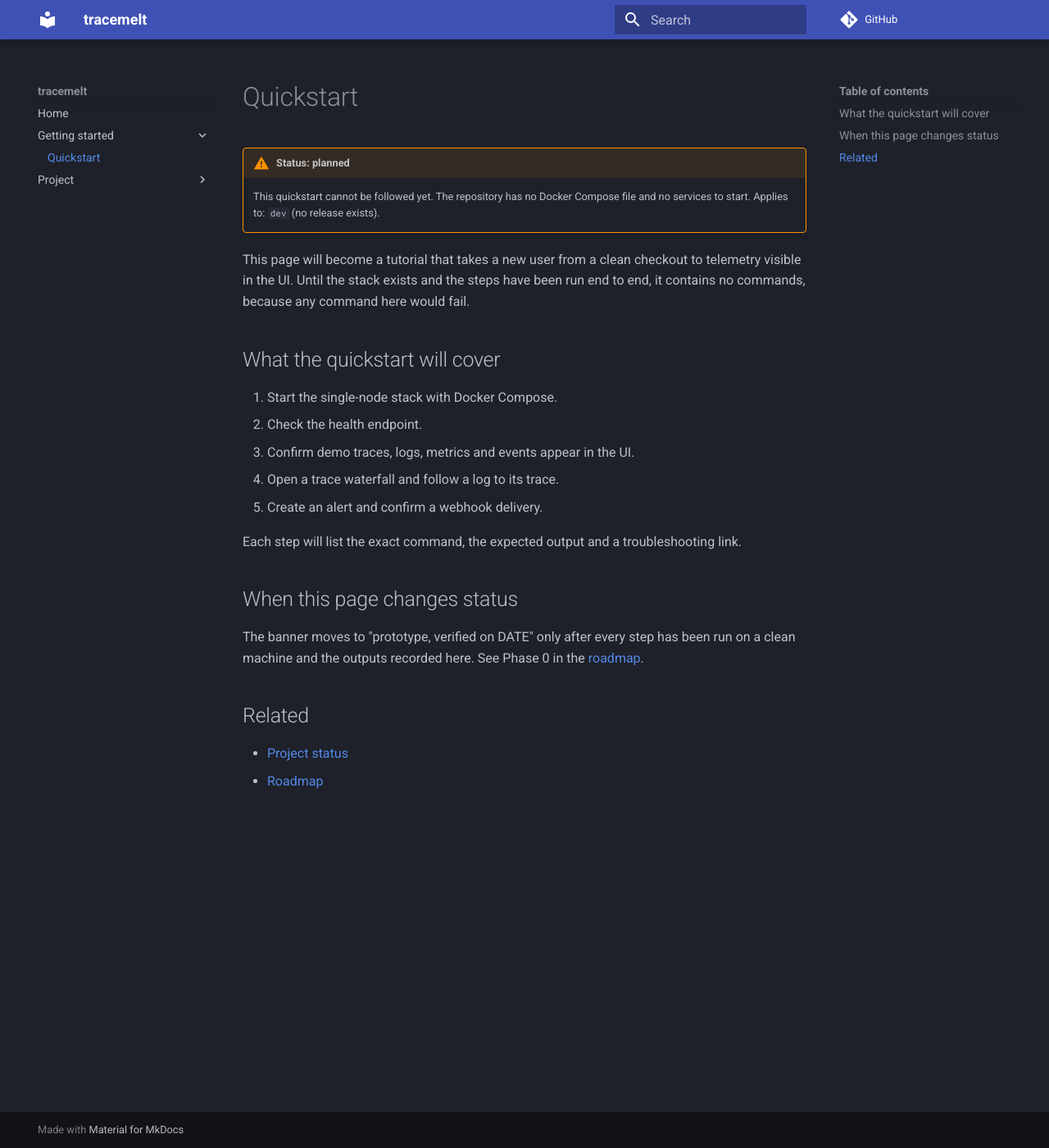
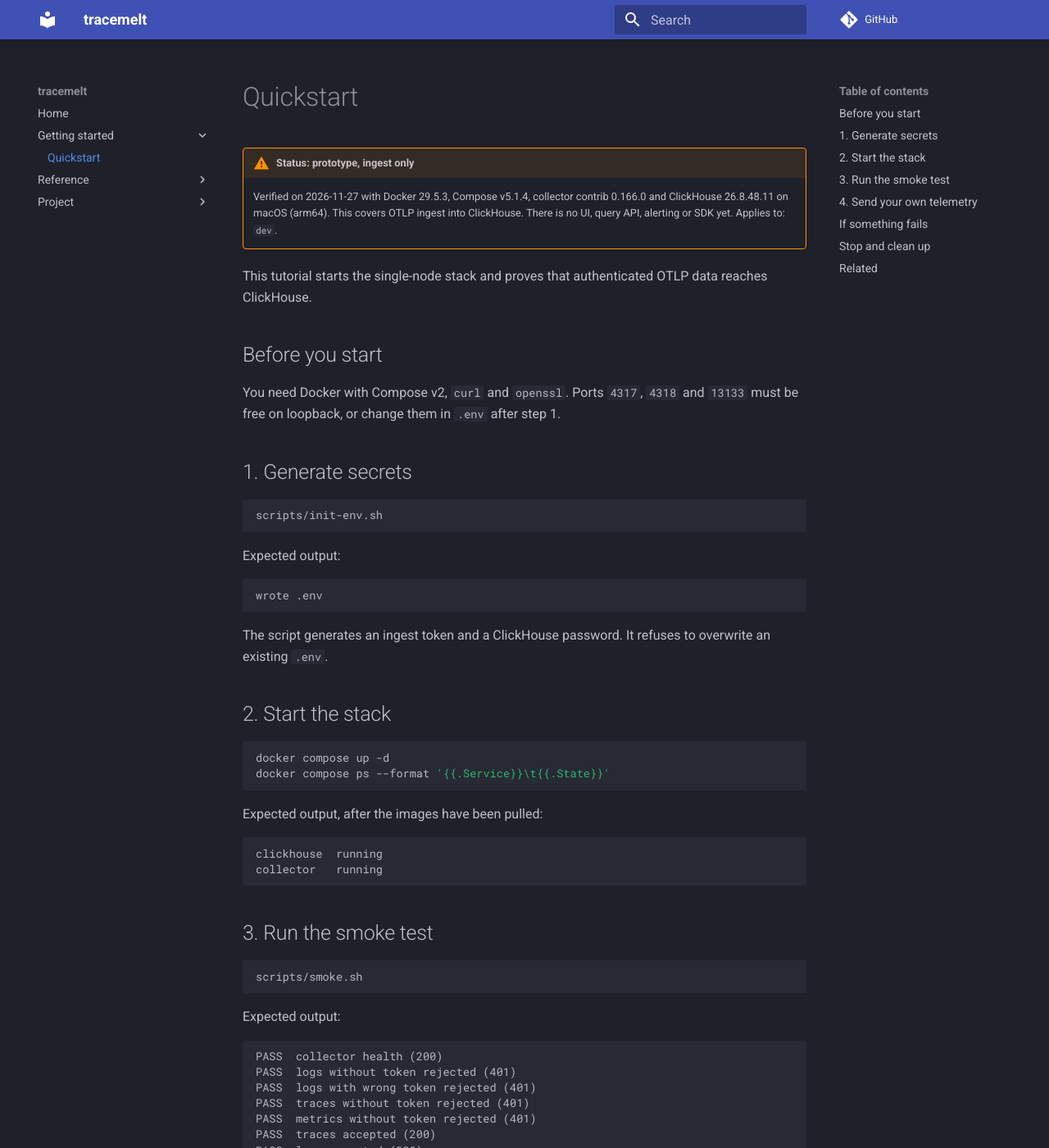
Before and after one commit to sunilbittu/observability-lens, an MkDocs documentation site: the page built from docs/getting-started/quickstart.md, in a window 1280 px wide and 1400 px high. Shown: the whole window at 82% size. Built offline with MkDocs 1.6.1 and Material for MkDocs 9.7.7, drawn with Linux system fonts in a browser that asks for light colours; comment, search, counter and statistics services are not loaded; the version menu is left out; some of the changed text lies outside the part shown.

Commit message:
Add authenticated OTLP ingest slice: collector to ClickHouse
- Docker Compose stack with pinned collector contrib 0.166.0 and ClickHouse 26.8.48.11
- Bearer token required on OTLP gRPC and HTTP, secrets generated into .env
- On-disk export queue with bounded retries, ClickHouse ports not published
- scripts/smoke.sh verifies auth rejection and that every signal is stored
- CI job runs the smoke test; quickstart and configuration reference document
  verified behaviour and known limitations

````diff
--- a/docs/getting-started/quickstart.md
+++ b/docs/getting-started/quickstart.md
@@ -1,32 +1,108 @@
 # Quickstart
 
-!!! warning "Status: planned"
-    This quickstart cannot be followed yet. The repository has no Docker
-    Compose file and no services to start. Applies to: `dev` (no release
-    exists).
+!!! warning "Status: prototype, ingest only"
+    Verified on 2026-11-27 with Docker 29.5.3, Compose v5.1.4, collector
+    contrib 0.166.0 and ClickHouse 26.8.48.11 on macOS (arm64). This covers
+    OTLP ingest into ClickHouse. There is no UI, query API, alerting or SDK
+    yet. Applies to: `dev`.
 
-This page will become a tutorial that takes a new user from a clean checkout
-to telemetry visible in the UI. Until the stack exists and the steps have been
-run end to end, it contains no commands, because any command here would fail.
+This tutorial starts the single-node stack and proves that authenticated
+OTLP data reaches ClickHouse.
 
-## What the quickstart will cover
+## Before you start
 
-1. Start the single-node stack with Docker Compose.
-2. Check the health endpoint.
-3. Confirm demo traces, logs, metrics and events appear in the UI.
-4. Open a trace waterfall and follow a log to its trace.
-5. Create an alert and confirm a webhook delivery.
+You need Docker with Compose v2, `curl` and `openssl`. Ports `4317`, `4318`
+and `13133` must be free on loopback, or change them in `.env` after step 1.
 
-Each step will list the exact command, the expected output and a
-troubleshooting link.
+## 1. Generate secrets
 
-## When this page changes status
+```bash
+scripts/init-env.sh
+```
 
-The banner moves to "prototype, verified on DATE" only after every step has
-been run on a clean machine and the outputs recorded here. See Phase 0 in the
-[roadmap](../project/roadmap.md).
+Expected output:
+
+```text
+wrote .env
+```
+
+The script generates an ingest token and a ClickHouse password. It refuses to
+overwrite an existing `.env`.
+
+## 2. Start the stack
+
+```bash
+docker compose up -d
+docker compose ps --format '{{.Service}}\t{{.State}}'
+```
+
+Expected output, after the images have been pulled:
+
+```text
+clickhouse	running
+collector	running
+```
+
+## 3. Run the smoke test
+
+```bash
+scripts/smoke.sh
+```
+
+Expected output:
+
+```text
+PASS  collector health (200)
+PASS  logs without token rejected (401)
+PASS  logs with wrong token rejected (401)
+PASS  traces without token rejected (401)
+PASS  metrics without token rejected (401)
+PASS  traces accepted (200)
+PASS  logs accepted (200)
+PASS  metrics accepted (200)
+PASS  trace stored (1)
+PASS  log stored with trace id (1)
+PASS  event stored as tagged log (1)
+PASS  gauge stored (1)
+PASS  rejected requests stored nothing (2)
+smoke: all checks passed
+```
+
+The test sends one span, two log records (one of them an event) and one gauge
+over OTLP HTTP, then reads them back from ClickHouse.
+
+## 4. Send your own telemetry
+
+Point any OpenTelemetry SDK at the collector:
+
+```bash
+export OTEL_EXPORTER_OTLP_ENDPOINT=http://127.0.0.1:4318
+export OTEL_EXPORTER_OTLP_HEADERS="Authorization=Bearer $(grep TRACEMELT_INGEST_TOKEN .env | cut -d= -f2)"
+```
+
+There is no UI to view the data yet. To look at it, query ClickHouse:
+
+```bash
+docker compose exec clickhouse sh -c 'clickhouse-client --user "$CLICKHOUSE_USER" --password "$CLICKHOUSE_PASSWORD" --database "$CLICKHOUSE_DB" -q "SELECT ServiceName, count() FROM otel_logs GROUP BY ServiceName"'
+```
+
+## If something fails
+
+| Symptom | Cause and fix |
+|---|---|
+| `required variable ... is missing a value: run scripts/init-env.sh` | No `.env`. Run step 1. |
+| `port is already allocated` | Another process holds an OTLP port. Change the `TRACEMELT_*_PORT` values in `.env`. |
+| Smoke test fails at `collector health` | The collector is still starting or is restarting. Check `docker compose logs collector`. |
+| Collector restarts in a loop with `create database` errors | ClickHouse is not reachable. See [known limitations](../reference/configuration.md#known-limitations). |
+
+## Stop and clean up
+
+```bash
+docker compose down        # keeps data
+docker compose down -v     # deletes stored telemetry and the collector queue
+```
 
 ## Related
 
-- [Project status](../index.md)
+- [Configuration reference](../reference/configuration.md): ports, environment variables, limits.
 - [Roadmap](../project/roadmap.md)
--- a/docs/project/changelog.md
+++ b/docs/project/changelog.md
@@ -10,6 +10,13 @@ The format follows [Keep a Changelog](https://keepachangelog.com/en/1.1.0/).
 
 ### Added
 
+- Single-node Docker Compose stack: OpenTelemetry Collector contrib 0.166.0
+  writing to ClickHouse 26.8.48.11.
+- OTLP ingest requires a bearer token. Requests without it get HTTP 401.
+- On-disk collector export queue with bounded retries.
+- `scripts/init-env.sh` to generate secrets and `scripts/smoke.sh` to verify
+  ingest end to end.
+- Configuration reference page.
 - Apache-2.0 `LICENSE` and a `README`.
 - Roadmap and changelog pages.
 - Strict docs build as a gate before every docs deploy.
@@ -18,8 +25,8 @@ The format follows [Keep a Changelog](https://keepachangelog.com/en/1.1.0/).
 
 - Project name in the docs is now tracemelt. The repository and docs URL
   remain `observability-lens`.
-- The landing page and quickstart are labelled "planned" and no longer
-  describe components that are not in the repository.
+- The landing page and quickstart describe only what is in the repository.
+  The quickstart is now a verified ingest tutorial.
 - Quickstart moved to `getting-started/quickstart.md`. The old
   `/quickstart/` URL no longer resolves.
 
--- /dev/null
+++ b/docs/reference/configuration.md
@@ -0,0 +1,85 @@
+# Configuration reference
+
+!!! warning "Status: prototype"
+    Describes the single-node Docker Compose stack as verified on 2026-11-27.
+    Applies to: `dev`.
+
+## Ports
+
+| Port | Service | Bound to | Purpose |
+|---|---|---|---|
+| 4317 | collector | `TRACEMELT_BIND`, default `127.0.0.1` | OTLP gRPC, bearer token required |
+| 4318 | collector | `TRACEMELT_BIND`, default `127.0.0.1` | OTLP HTTP, bearer token required |
+| 13133 | collector | `127.0.0.1` only | Health check, no authentication |
+| 8123, 9000 | ClickHouse | not published | Reachable only on the Compose network |
+
+The stack has no TLS. Keep `TRACEMELT_BIND` on loopback unless a TLS
+terminating proxy sits in front of the collector.
+
+## Environment variables
+
+All values live in `.env`, written by `scripts/init-env.sh`. The file is
+ignored by git.
+
+| Variable | Default | Meaning |
+|---|---|---|
+| `TRACEMELT_INGEST_TOKEN` | generated | Bearer token every OTLP request must carry. One shared token for all senders. |
+| `TRACEMELT_CLICKHOUSE_USER` | `tracemelt` | ClickHouse user, created on first start. |
+| `TRACEMELT_CLICKHOUSE_PASSWORD` | generated | Password for that user. |
+| `TRACEMELT_CLICKHOUSE_DB` | `otel` | Database that holds the `otel_*` tables. |
+| `TRACEMELT_RETENTION` | `72h` | TTL for all signals. Applied when tables are created; changing it later does not alter existing tables. |
+| `TRACEMELT_BIND` | `127.0.0.1` | Host address for the OTLP ports. |
+| `TRACEMELT_OTLP_GRPC_PORT` | `4317` | Host port for OTLP gRPC. |
+| `TRACEMELT_OTLP_HTTP_PORT` | `4318` | Host port for OTLP HTTP. |
+| `TRACEMELT_COLLECTOR_HEALTH_PORT` | `13133` | Host port for the collector health check. |
+
+The ClickHouse user and password are set only when the data volume is first
+created. Editing them in `.env` afterwards does not change the database.
+
+## Tables
+
+The collector's `clickhouseexporter` creates and owns every table. tracemelt
+does not define telemetry schema.
+
+`otel_logs`, `otel_traces`, `otel_traces_trace_id_ts`,
+`otel_traces_trace_id_ts_mv`, `otel_metrics_gauge`, `otel_metrics_sum`,
+`otel_metrics_histogram`, `otel_metrics_exponential_histogram`,
+`otel_metrics_summary`.
+
+Events are rows in `otel_logs` with `LogAttributes['tracemelt.event'] = 'true'`
+and `LogAttributes['event.name']` set.
+
+## Limits
+
+| Limit | Value |
+|---|---|
+| OTLP request size | 4 MiB (gRPC and HTTP) |
+| Collector memory | 512 MiB container limit, `GOMEMLIMIT` 400 MiB, `memory_limiter` at 80% |
+| Export queue | 5000 batches, stored on disk in the `collector-queue` volume |
+| Export retry | Up to 10 minutes per batch, then the batch is dropped |
+
+## Durability, as tested
+
+On 2026-11-27 ClickHouse was stopped for 86 seconds. 20 log records sent
+during the outage were accepted, the collector was restarted while ClickHouse
+was still down, and all 20 records were in ClickHouse 33 seconds after it came
+back. A 5 minute outage has not been tested.
+
+## Known limitations
+
+- **Collector cannot start while ClickHouse is down.** The exporter creates
+  its schema at startup, so a collector that restarts during a ClickHouse
+  outage exits and is restarted by Docker until ClickHouse returns. During
+  that time OTLP requests are refused. Data already in the on-disk queue is
+  kept.
+- **Up to 5 seconds of data sits in memory.** The batch processor holds data
+  before it reaches the on-disk queue. A collector crash loses that window.
+- **Outages longer than 10 minutes drop data.** Retries are bounded on
+  purpose. Nothing alerts on queue size yet.
+- **One shared ingest token.** No per-service credentials, no rate limits.
+- **No TLS**, no self-metrics pipeline, no backups, no PII redaction.
+
+## Related
+
+- [Quickstart](../getting-started/quickstart.md)
+- [Roadmap](../project/roadmap.md)
--- a/mkdocs.yml
+++ b/mkdocs.yml
@@ -22,6 +22,8 @@ nav:
   - Home: index.md
   - Getting started:
       - Quickstart: getting-started/quickstart.md
+  - Reference:
+      - Configuration: reference/configuration.md
   - Project:
       - Roadmap: project/roadmap.md
       - Changelog: project/changelog.md
````
Also changed, not shown: README.md (+14 -2 lines), docker-compose.yml (added, +63 -0 lines), docs/index.md (+7 -7 lines), docs/project/roadmap.md (+10 -7 lines), 5 other files.
